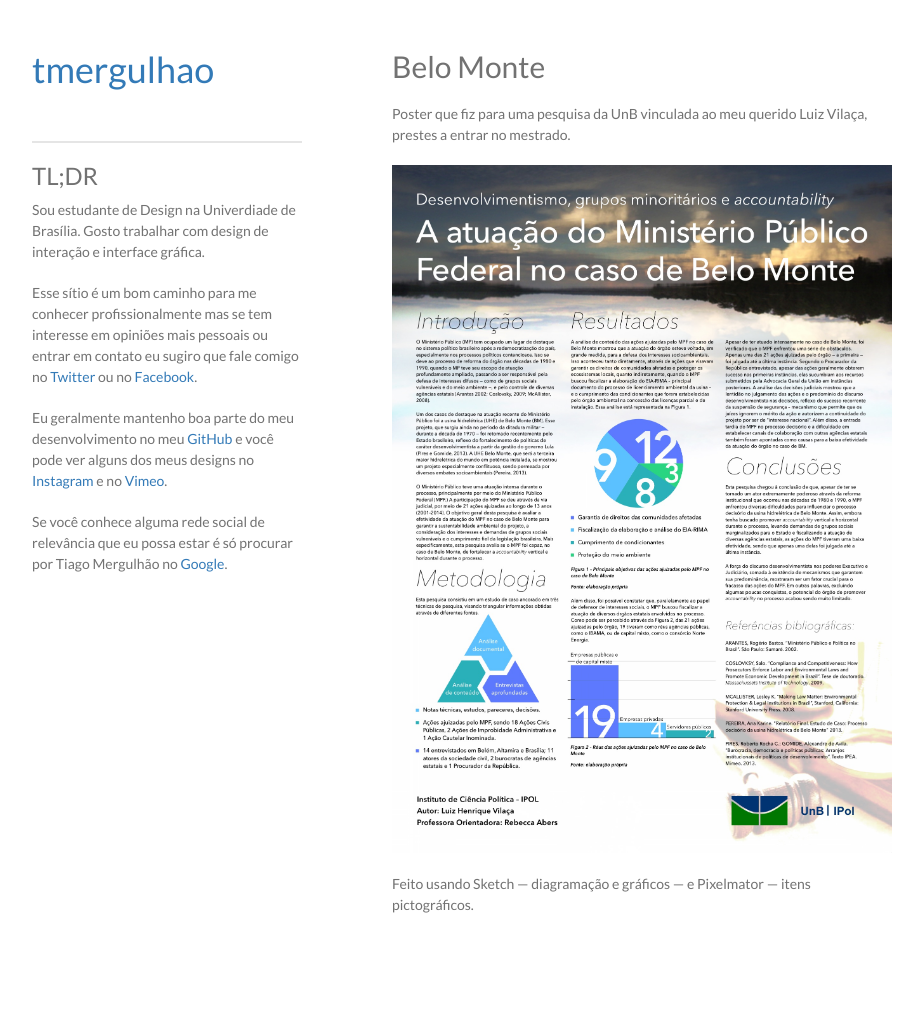
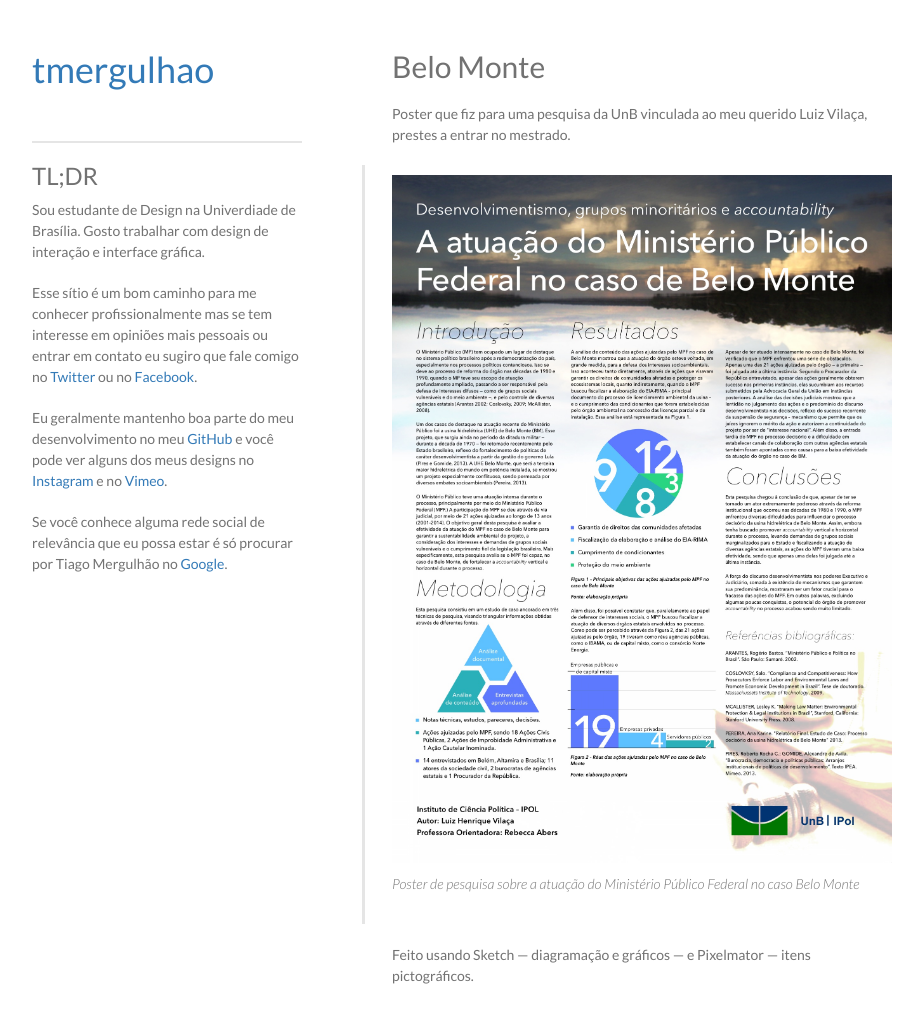
Before and after one commit to tmergulhao/tmergulhao.github.io, a Jekyll site: the page built from _posts/2015-12-12-Belo-Monte.md, in a window 1280 px wide and 1056 px high. Shown: the top 1023 px of the window, without its empty margins (178-1101 px from the left). Built offline with Jekyll 4.4.1, drawn with Linux system fonts in a browser that asks for light colours; nearby versions of some CDN libraries.

Commit message:
Figure element shortcode

```diff
--- /dev/null
+++ b/_includes/figure.html
@@ -0,0 +1,4 @@
+<figure>
+  <img src="/assets/{{ include.url }}" alt="{{ include.description }}" />
+  <figcaption>{{ include.caption | markdownify }}</figcaption>
+</figure>
--- a/_posts/2015-12-12-Belo-Monte.md
+++ b/_posts/2015-12-12-Belo-Monte.md
@@ -8,6 +8,6 @@
 
 Poster que fiz para uma pesquisa da UnB vinculada ao meu querido Luiz Vilaça, prestes a entrar no mestrado.
 
-![Poster sobre o trabalho](/assets/luiz-belo-monte.jpg)
+{% include figure.html url="luiz-belo-monte.jpg" description="Poster de Belo Monte" caption="Poster de pesquisa sobre a atuação do Ministério Público Federal no caso Belo Monte" %}
 
 Feito usando Sketch — diagramação e gráficos — e Pixelmator — itens pictográficos.
```
